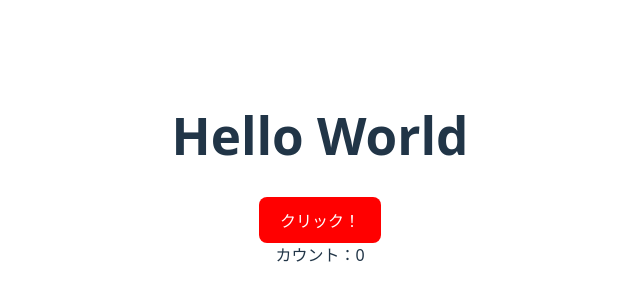
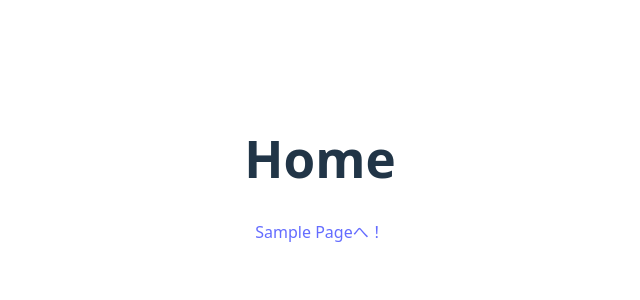
Before and after one commit to Liaam05/react-app, a React (Vite) app: page / in a window 1280 px wide. Shown: the part 230-530 px from the top of the page, without its empty margins (320-960 px from the left). Built offline with nearby package versions, Linux system fonts and the light colour scheme.

Commit message:
add pages Home,Sample-Page

```diff
--- a/package.json
+++ b/package.json
@@ -11,7 +11,8 @@
   },
   "dependencies": {
     "react": "^19.0.0",
-    "react-dom": "^19.0.0"
+    "react-dom": "^19.0.0",
+    "react-router-dom": "^7.9.1"
   },
   "devDependencies": {
     "@eslint/js": "^9.21.0",
--- a/src/App.jsx
+++ b/src/App.jsx
@@ -1,24 +1,17 @@
 
-import { useState } from 'react';
+import { BrowserRouter, Route, Routes } from 'react-router-dom'
 import './App.css'
-import Button from './components/Button/Button.jsx'
-import Display from './components/Display/Display.jsx';
+import Home from './pages/Home.jsx'
+import SamplePage from './pages/SamplePage'
 
 function App() {
-
-  const [count, setCount] = useState(0);
-  const handleClick = () => {
-    setCount(count + 1);
-  }
-
   return (
-    <>
-      <h1>Hello World</h1>
-      <Button type="button" disabled={false} onClick={handleClick} >
-        クリック！
-      </Button>
-      <Display count={count} />
-    </>
+    <BrowserRouter>
+      <Routes>
+        <Route path='/' element={<Home />} />
+        <Route path='/sample-page' element={<SamplePage />} />
+      </Routes>
+    </BrowserRouter>
   )
 }
 
--- /dev/null
+++ b/src/pages/Home.jsx
@@ -0,0 +1,14 @@
+import { Link } from "react-router-dom";
+
+function Home(){
+    return (
+        <>
+            <h1>Home</h1>
+            <Link to='/sample-page'>Sample Pageへ！</Link>
+        </>
+    )
+}
+
+
+
+export default Home;
--- /dev/null
+++ b/src/pages/SamplePage.jsx
@@ -0,0 +1,12 @@
+import { Link } from "react-router-dom";
+
+function SamplePage(){
+    return (
+        <>
+            <h1>SamplePage</h1>
+            <Link to='/'>Homeへ！</Link>
+        </>
+    )
+}
+
+export default SamplePage;
```
Also changed, not shown: 1 other file (tests, documents, lock files or other folders).
